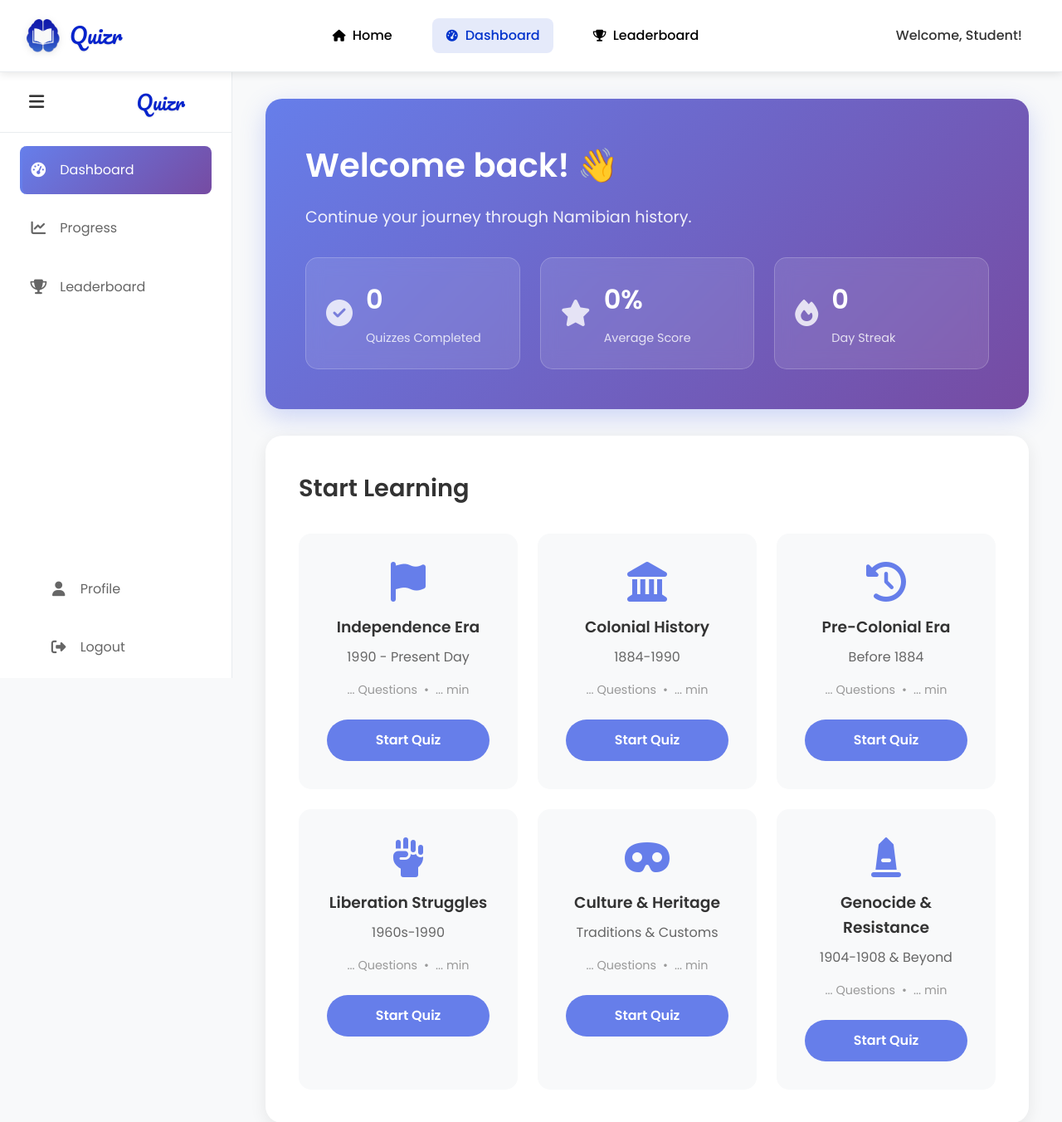
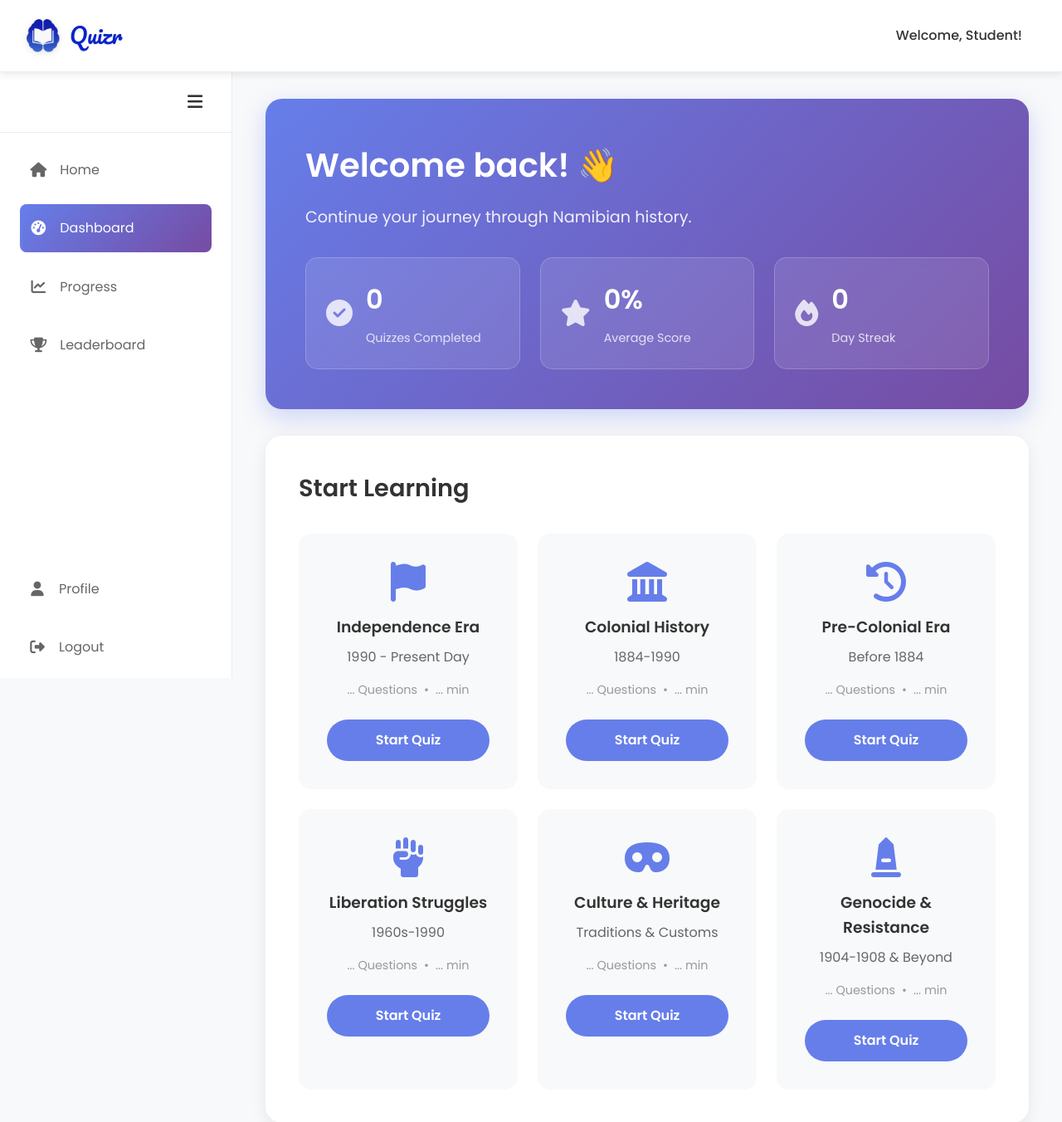
Before and after one commit to Git-Penny/Quiz-Learning-Platform--G63, a PHP site: page /dashboard.html in a window 1280 px wide. Shown: the top 1352 px of the page at 83% size. Run offline with PHP 8.4, Linux system fonts and the light colour scheme.

Commit message:
Update Sidebar + Nav

```diff
--- a/css/dashboard.css
+++ b/css/dashboard.css
@@ -83,7 +83,7 @@
     margin-left: auto;
 }
 
-/* External Hamburger Menu - MOVED TO SIDEBAR HEADER */
+/* External Hamburger Menu */
 .dashboard-hamburger-menu {
     background: none;
     border: none;
@@ -100,7 +100,7 @@
     border-radius: 6px;
 }
 
-/* Mobile Hamburger Menu - Fixed Position */
+/* Mobile Hamburger Menu */
 .dashboard-mobile-hamburger {
     position: fixed;
     left: 20px;
@@ -212,7 +212,7 @@
 
 .dashboard-sidebar-header {
     display: flex;
-    justify-content: space-between;
+    justify-content: flex-end;
     align-items: center;
     padding: 1rem 1.5rem;
     border-bottom: 1px solid #e9ecef;
@@ -231,10 +231,7 @@
 }
 
 .dashboard-sidebar-header .logo {
-    display: flex;
-    align-items: center;
-    gap: 12px;
-    transition: all 0.3s ease;
+    display: none;
 }
 
 .dashboard-sidebar-header .logo img {
@@ -270,6 +267,10 @@
     flex: 1;
     padding: 0 1rem;
     transition: all 0.3s ease;
+}
+
+.dashboard-sidebar-bottom-nav .dashboard-sidebar-item {
+    padding: 1rem 8.2rem;
 }
 
 .dashboard-sidebar.collapsed .dashboard-sidebar-nav {
--- a/dashboard.html
+++ b/dashboard.html
@@ -18,12 +18,6 @@
             <div class="logo">
                 <img src="images/QUIZR (2).png" height="35" width="43" alt="Quizr Logo">
                 <span>Quizr</span>
-            </div>
-
-            <div class="nav-center">
-                <a href="index.html"><i class="fas fa-home"></i> Home</a>
-                <a href="dashboard.html" class="active"><i class="fas fa-tachometer-alt"></i> Dashboard</a>
-                <a href="leaderboard.html"><i class="fas fa-trophy"></i> Leaderboard</a>
             </div>
 
             <div class="nav-right">
@@ -51,21 +45,19 @@
         <!-- Sidebar -->
         <aside class="dashboard-sidebar" id="sidebar">
             <div class="dashboard-sidebar-header">
-                <!-- Desktop hamburger (visible on larger screens) -->
                 <button class="dashboard-hamburger-menu" id="desktopHamburger">
                     <i class="fas fa-bars" id="desktopHamburgerIcon"></i>
-                </button>
-                <div class="logo">
-                    <span>Quizr</span>
-                </div>
-                <button class="dashboard-close-sidebar" id="closeSidebar">
-                    <i class="fas fa-times"></i>
                 </button>
             </div>
 
             <nav class="dashboard-sidebar-nav">
                 <!-- Main Navigation Items -->
                 <div class="dashboard-sidebar-main-nav">
+                    <a href="index.html" class="dashboard-sidebar-item" data-tooltip="Home">
+                        <i class="fas fa-home"></i>
+                        <span>Home</span>
+                    </a>
+
                     <a href="dashboard.html" class="dashboard-sidebar-item active" data-tooltip="Dashboard">
                         <i class="fas fa-tachometer-alt"></i>
                         <span>Dashboard</span>
--- a/index.html
+++ b/index.html
@@ -19,7 +19,6 @@
             </div>
 
             <div class="nav-center">
-                <a href="index.html"><i class="fas fa-home"></i> Home</a>
                 <div class="dropdown">
                     <a href="#" class="dropdown-toggle"><i class="fas fa-layer-group"></i> Categories <i class="fas fa-chevron-down"></i></a>
                     <div class="dropdown-menu">
```
Also changed, not shown: leaderboard.html (+5 -9 lines), quiz.html (+5 -9 lines), results.html (+5 -9 lines).
